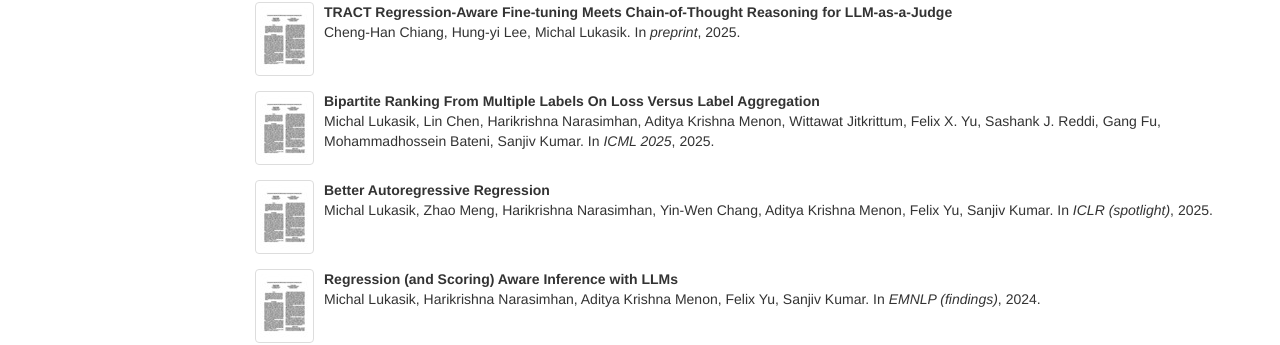
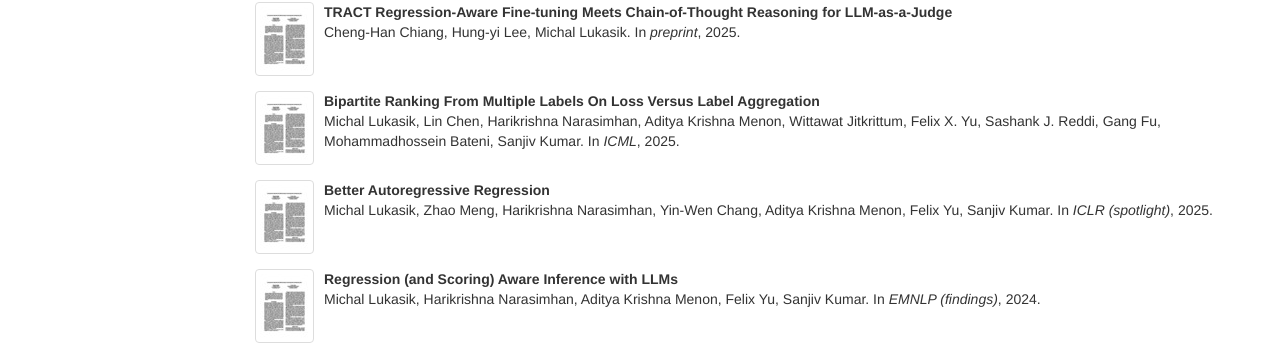
Before and after one commit to mlukasik/mlukasik.github.io, a Jekyll site: the page built from index.html, in a window 1280 px wide. Shown: the part 459-804 px from the top of the page. Built offline with Jekyll 4.4.1, drawn with Linux system fonts in a browser that asks for light colours.

Commit message:
Update _config.yml

```diff
--- a/_config.yml
+++ b/_config.yml
@@ -25,7 +25,7 @@ papers:
     title: Bipartite Ranking From Multiple Labels On Loss Versus Label Aggregation
     authors: Michal Lukasik, Lin Chen, Harikrishna Narasimhan, Aditya Krishna Menon, Wittawat Jitkrittum, Felix X. Yu, Sashank J. Reddi, Gang Fu, Mohammadhossein Bateni, Sanjiv Kumar
     doc-url: https://arxiv.org/abs/2504.11284
-    booktitle: ICML 2025
+    booktitle: ICML
     venue: conference
   - layout: paper
     paper-type: inproceedings
```
